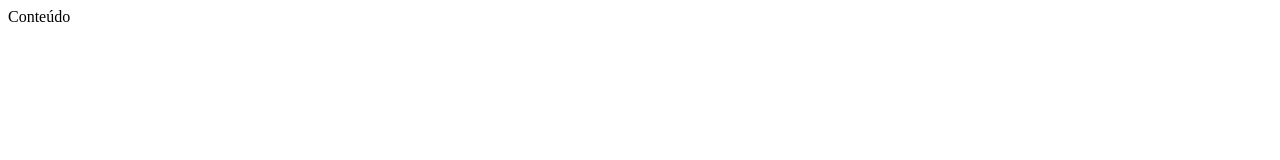
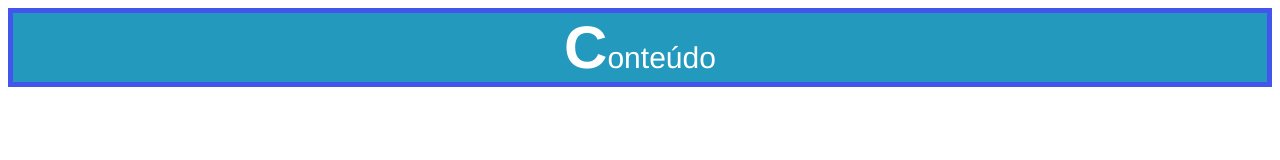
Before and after one commit to lisvalver/web_moderno, a plain HTML site: page css/anatomia.html in a window 1280 px wide. Drawn offline with Linux system fonts and the light colour scheme.

Commit message:
anatomiaCSS

```diff
--- a/css/anatomia.html
+++ b/css/anatomia.html
@@ -5,7 +5,29 @@
     <meta charset="UTF-8">
     <title>Anatomia CSS</title>
     <style>
-        /* ... */
+        .selector {
+            color: #fff;
+            font-size: 30px;
+            text-align: center;
+            /*multiplos valores */
+            border: solid 5px #45ef; /*shorthand property*/
+            font-family: Helvetica, sans-serif;
+            /*funções*/
+            width: calc(100%-40px);
+            background-color: rgb(34,153,189);
+        }
+
+        /*usando uma pseudo-classe */
+        .selector:hover {
+            background-color: orangered;
+        }
+
+        /*usando um pseudo-elemento*/
+        .selector::first-letter {
+            font-size: 60px;
+            font-weight: bold;
+        }
+
     </style>
 </head>
 
```
